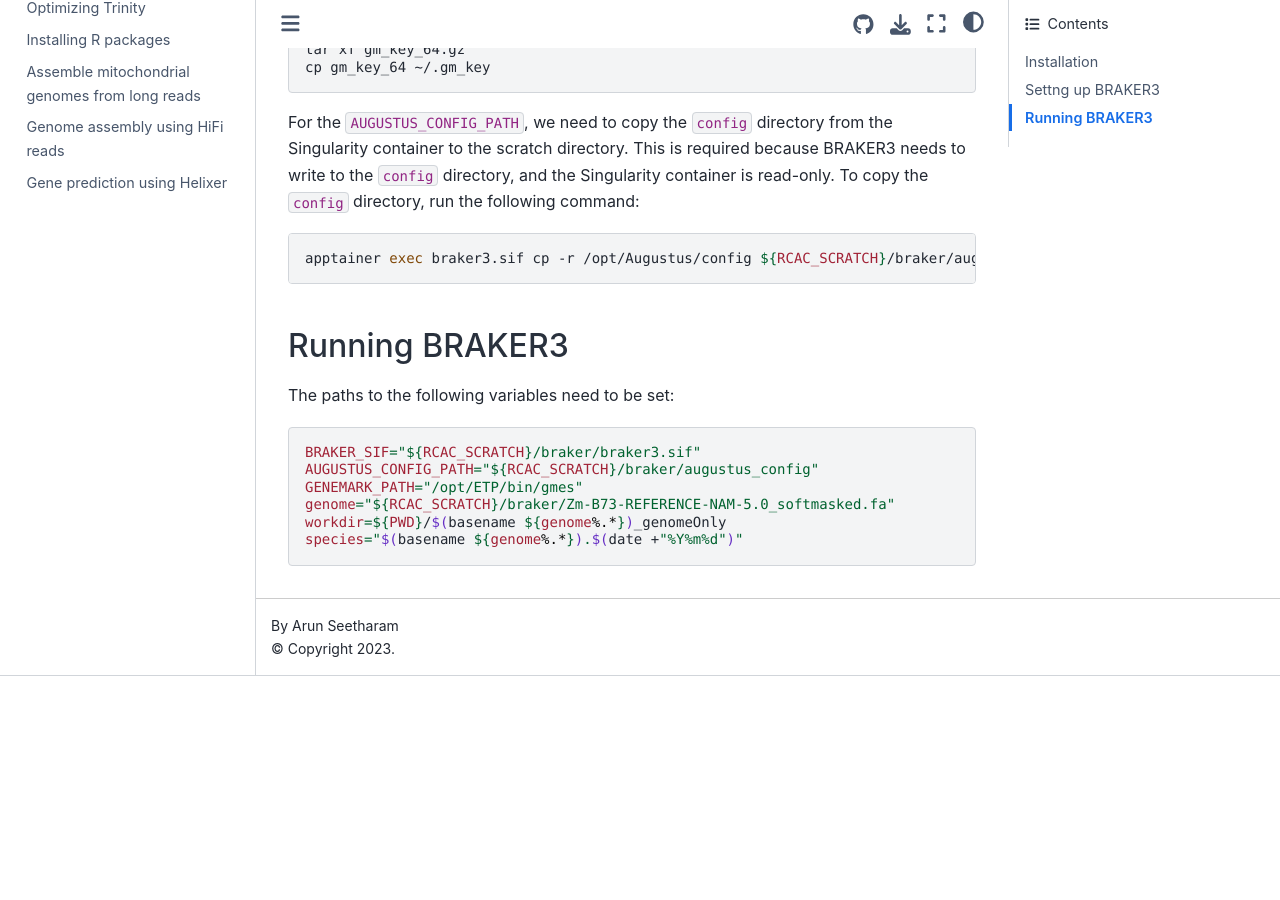
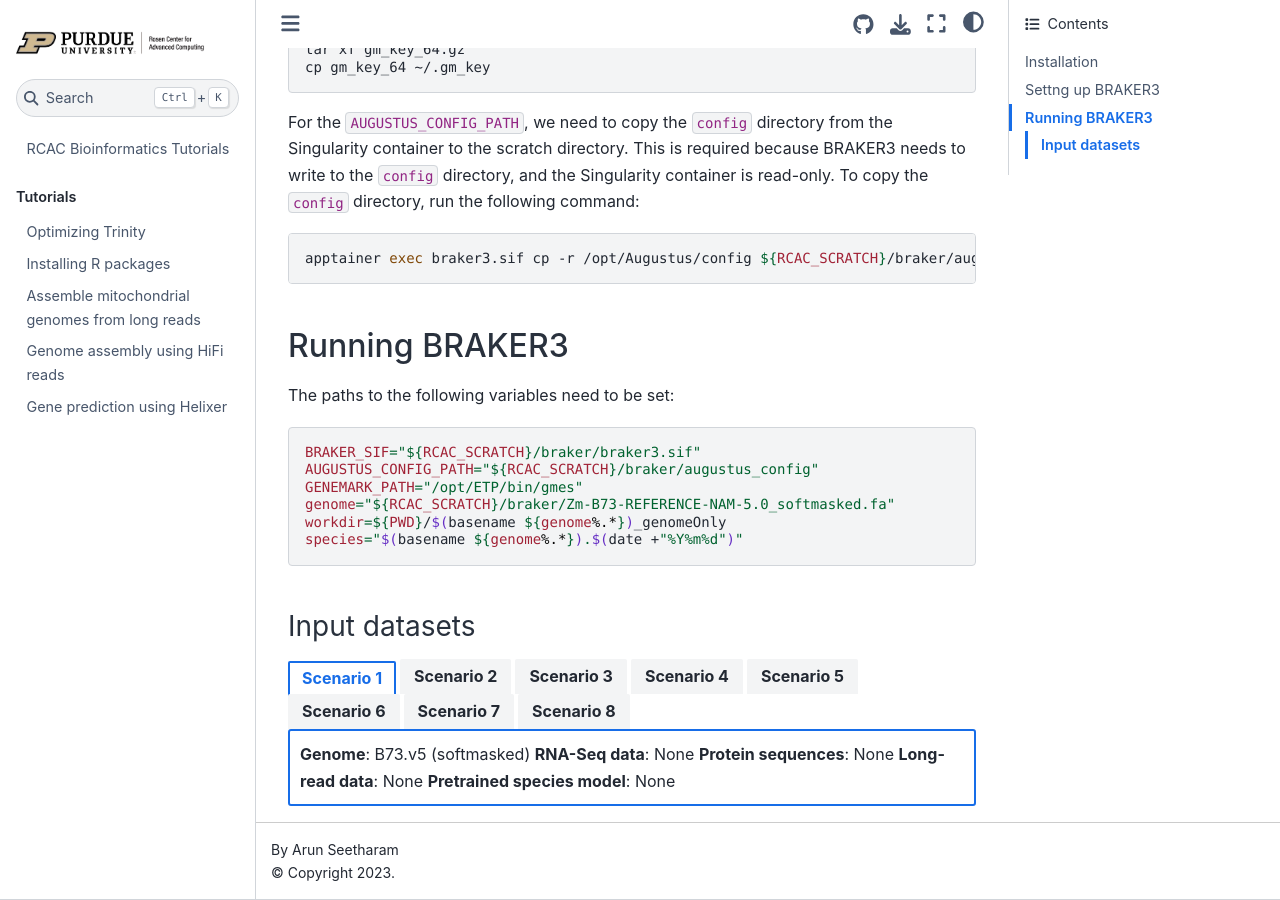
Before and after one commit to aseetharam/rcac-bioinformatics, a Jupyter Book: the page built from docs/braker.md, in a window 1280 px wide and 900 px high, scrolled down 1102 px. Built offline with Jupyter Book 1.0.4 settings and Sphinx 7.4.7 and the Sphinx Book theme 1.1.4, drawn with Linux system fonts in a browser that asks for light colours; before the commit the page ends 1778 px from its top, so only the background shows below that; part of the change alters nothing that is shown.

Commit message:
commit 8

````diff
--- a/docs/braker.md
+++ b/docs/braker.md
@@ -55,38 +55,94 @@ workdir=${PWD}/$(basename ${genome%.*})_genomeOnly
 species="$(basename ${genome%.*}).$(date +"%Y%m%d")"
 ```
 
+
+### Input datasets
+
 ::::{tab-set}
 
 :::{tab-item} Scenario 1
+
+**Genome**: B73.v5 (softmasked)
+**RNA-Seq data**: None
+**Protein sequences**: None
+**Long-read data**: None
+**Pretrained species model**: None
+
 
 :::
 
 :::{tab-item} Scenario 2
 
+**Genome**: B73.v5 (softmasked)
+**RNA-Seq data**: B73 RNA-Seq data
+**Protein sequences**: None
+**Long-read data**: None
+**Pretrained species model**: None
+
 :::
 
 :::{tab-item} Scenario 3
+
+**Genome**: B73.v5 (softmasked)
+**RNA-Seq data**: B73 RNA-Seq data
+**Protein sequences**: None
+**Long-read data**: None
+**Pretrained species model**: None
 
 :::
 
 :::{tab-item} Scenario 4
 
+**Genome**: B73.v5 (softmasked)
+**RNA-Seq data**: None
+**Protein sequences**: Viridiplantae protein sequences
+**Long-read data**: None
+**Pretrained species model**: None
+
+
 :::
 
 :::{tab-item} Scenario 5
+
+**Genome**: B73.v5 (softmasked)
+**RNA-Seq data**: B73 RNA-Seq data
+**Protein sequences**: Viridiplantae protein sequences
+**Long-read data**: None
+**Pretrained species model**: None
+
 
 :::
 
 :::{tab-item} Scenario 6
 
+**Genome**: B73.v5 (softmasked)
+**RNA-Seq data**: None
+**Protein sequences**: None
+**Long-read data**: None
+**Pretrained species model**: "Maize"
+
 :::
 
 :::{tab-item} Scenario 7
+
+**Genome**: B73.v5 (softmasked)
+**RNA-Seq data**: None
+**Protein sequences**: Viridiplantae protein sequences
+**Long-read data**: Iso-Seq data
+**Pretrained species model**: None
+
+
 
 :::
 
 :::{tab-item} Scenario 8
 
+**Genome**: B73.v5 (softmasked)
+**RNA-Seq data**: B73 RNA-Seq data
+**Protein sequences**: Viridiplantae protein sequences
+**Long-read data**: Iso-Seq data
+**Pretrained species model**: None
+
 :::
 
 ::::
````
